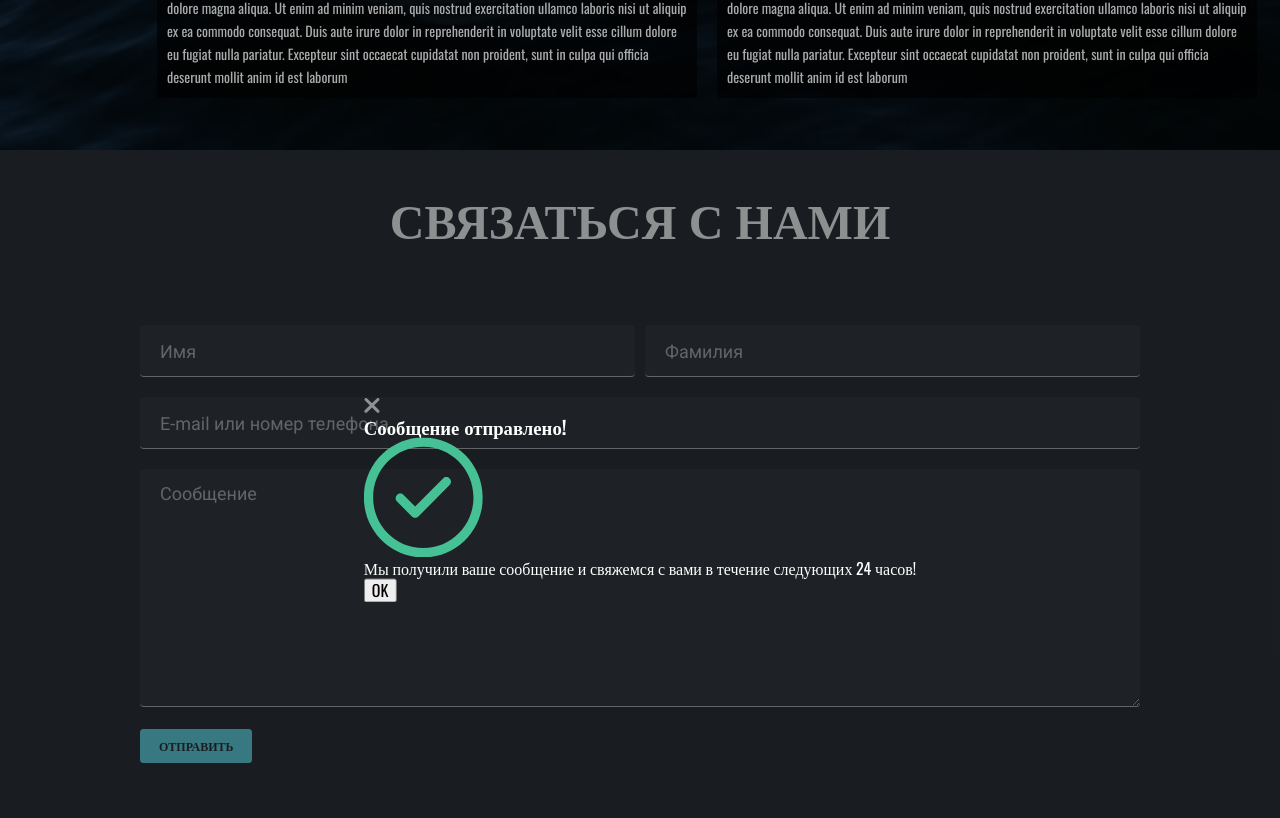
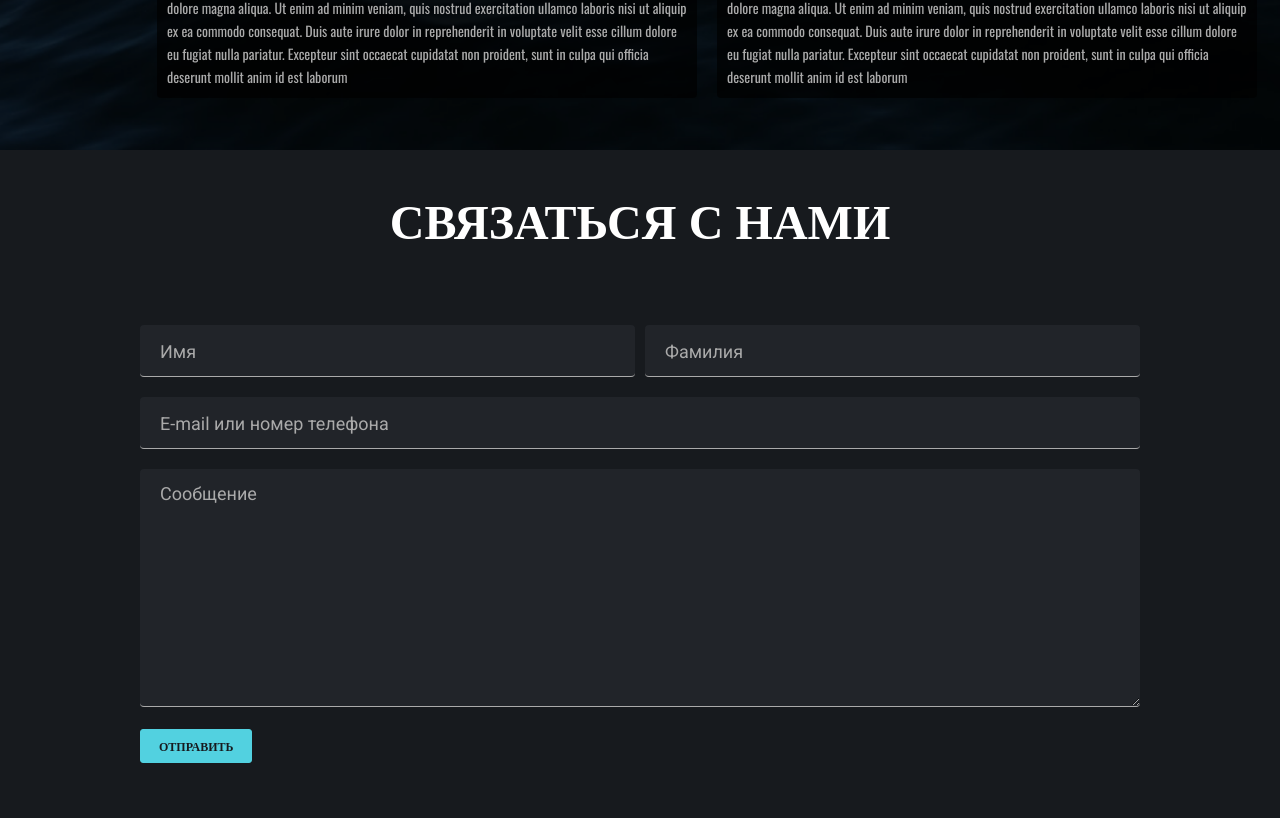
Before and after one commit to amckey/BPMS, a React (Create React App) app: page / in a window 1280 px wide. Shown: the part 5442-6260 px from the top of the page. Built offline with nearby package versions, Linux system fonts and the light colour scheme.

Commit message:
Modal changes

```diff
--- a/package.json
+++ b/package.json
@@ -1,5 +1,6 @@
 {
   "name": "bpms",
+  "homepage": "https://sofiniks.github.io/BPMS/",
   "version": "0.1.0",
   "private": true,
   "dependencies": {
@@ -18,6 +19,8 @@
   },
   "scripts": {
     "start": "react-scripts start",
+    "predeploy": "npm run build",
+    "deploy": "gh-pages -d build",
     "build": "react-scripts build",
     "test": "react-scripts test",
     "eject": "react-scripts eject"
--- a/src/components/ContactUs/ContactUs.js
+++ b/src/components/ContactUs/ContactUs.js
@@ -7,7 +7,7 @@ import Tick from "../../assets/tick.svg";
 
 const ContactUs = () => {
     const isMobile = useMediaQuery({maxWidth: 767});
-    const [toggleModal, setToggleModal] = useState(true);
+    const [toggleModal, setToggleModal] = useState(false);
     const handleSubmit = (e) => {
         e.preventDefault();
         setToggleModal(true);
```
Also changed, not shown: 1 other file (tests, documents, lock files or other folders).
